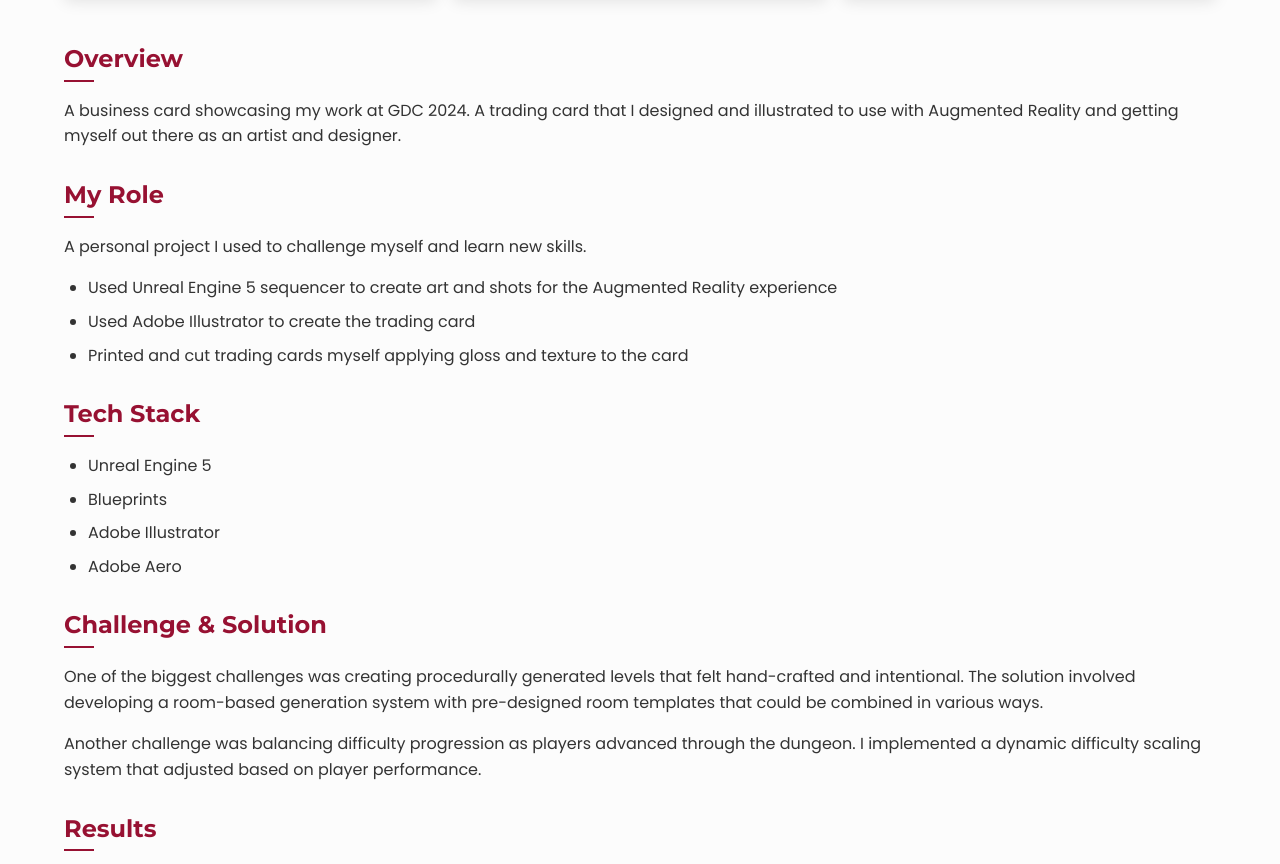
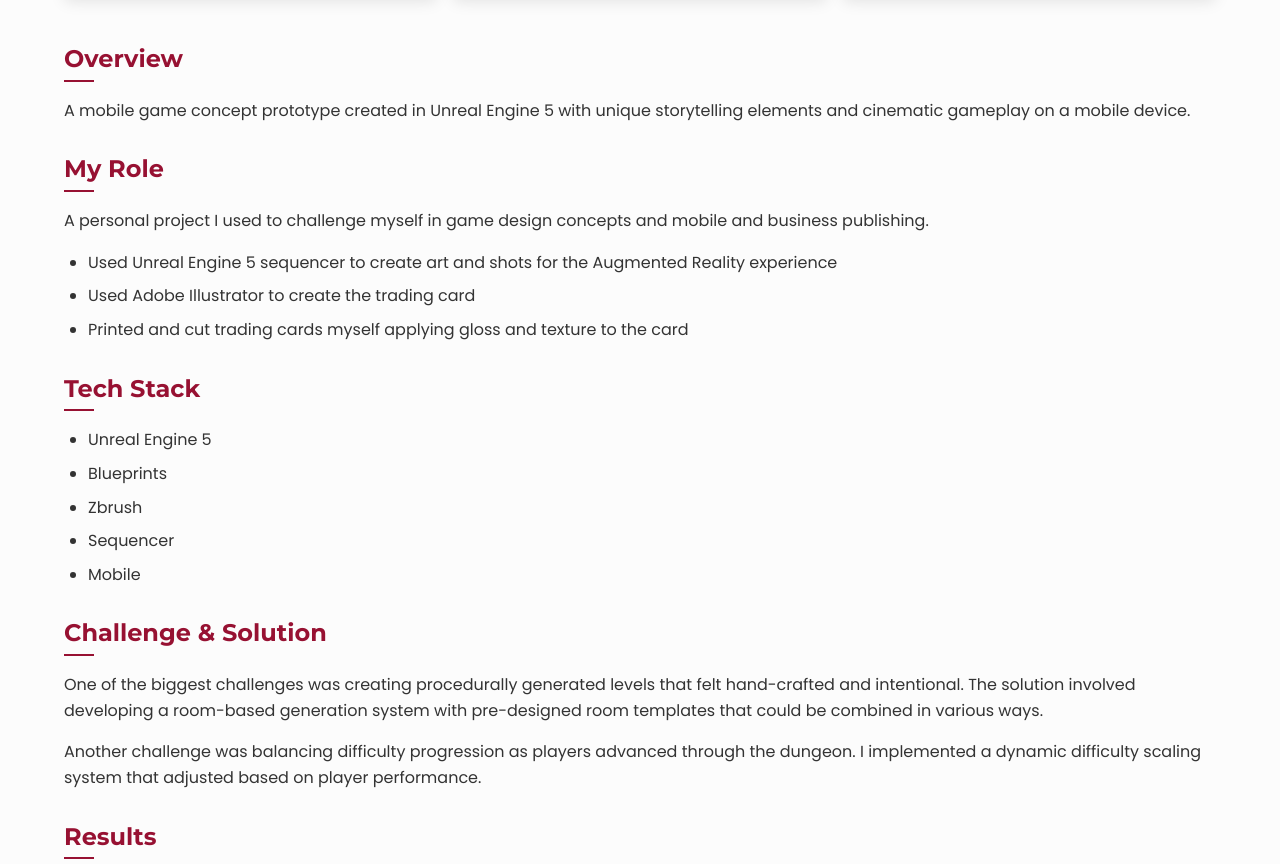
Before and after one commit to d-dcarl/d-dcarl.github.io, a website built with Vite: page src/projects/project-skyline.html in a window 1280 px wide. Shown: the part 1228-2092 px from the top of the page. Built offline with nearby package versions, Linux system fonts and the light colour scheme.

Commit message:
text changes

```diff
--- a/src/projects/project-skyline.html
+++ b/src/projects/project-skyline.html
@@ -88,13 +88,12 @@
             <div class="project-description">
                 <div class="description-section">
                     <h2>Overview</h2>
-                    <p>A business card showcasing my work at GDC 2024. A trading card that I designed and illustrated to
-                        use with Augmented Reality and getting myself out there as an artist and designer.</p>
+                    <p>A mobile game concept prototype created in Unreal Engine 5 with unique storytelling elements and cinematic gameplay on a mobile device.</p>
                 </div>
 
                 <div class="description-section">
                     <h2>My Role</h2>
-                    <p>A personal project I used to challenge myself and learn new skills.</p>
+                    <p>A personal project I used to challenge myself in game design concepts and mobile and business publishing.</p>
                     <ul>
                         <li>Used Unreal Engine 5 sequencer to create art and shots for the Augmented Reality experience
                         </li>
@@ -108,8 +107,9 @@
                     <ul>
                         <li>Unreal Engine 5</li>
                         <li>Blueprints</li>
-                        <li>Adobe Illustrator</li>
-                        <li>Adobe Aero</li>
+                        <li>Zbrush</li>
+                        <li>Sequencer</li>
+                        <li>Mobile</li>
                     </ul>
                 </div>
 
@@ -127,7 +127,6 @@
                     <p>The prototype was well-received in playtesting, with players particularly enjoying the combat
                         mechanics and level variety. Key metrics showed high engagement and replayability.</p>
                 </div>
-
 
             </div>
         </div>
```
